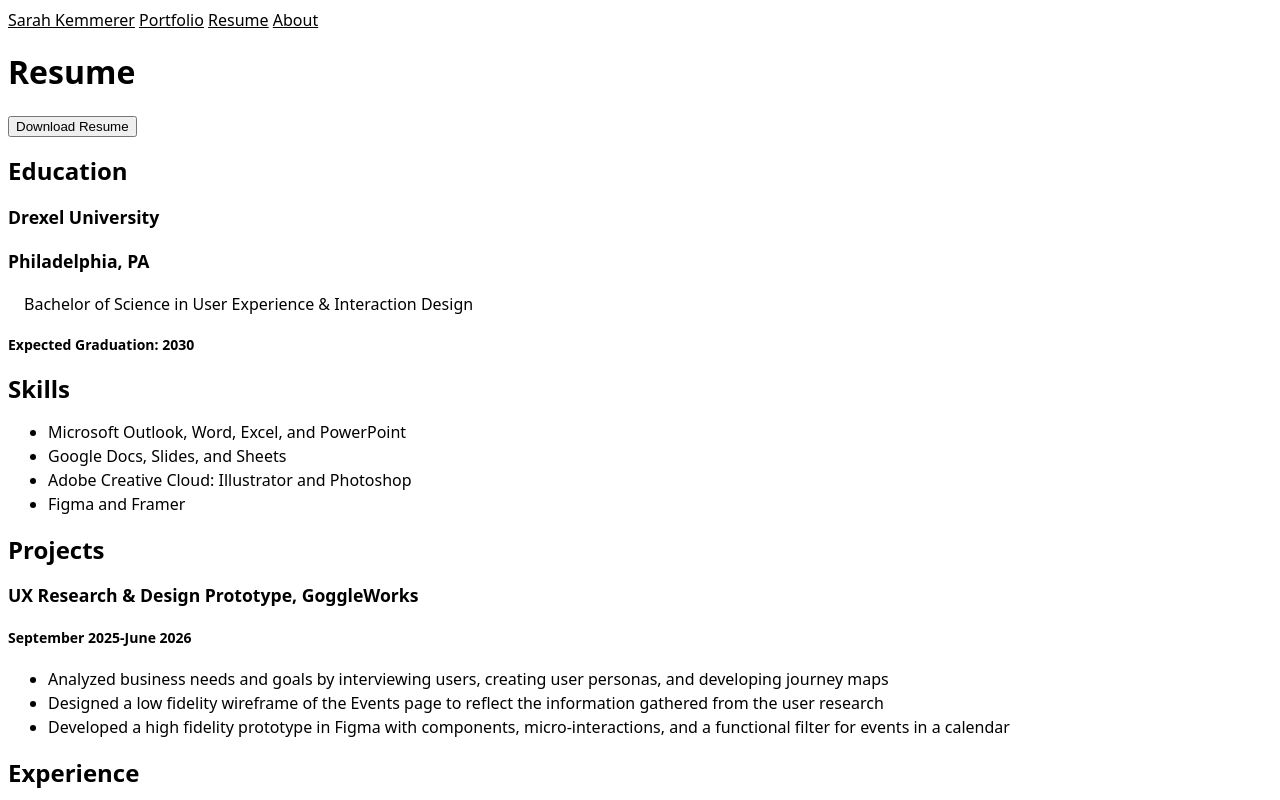
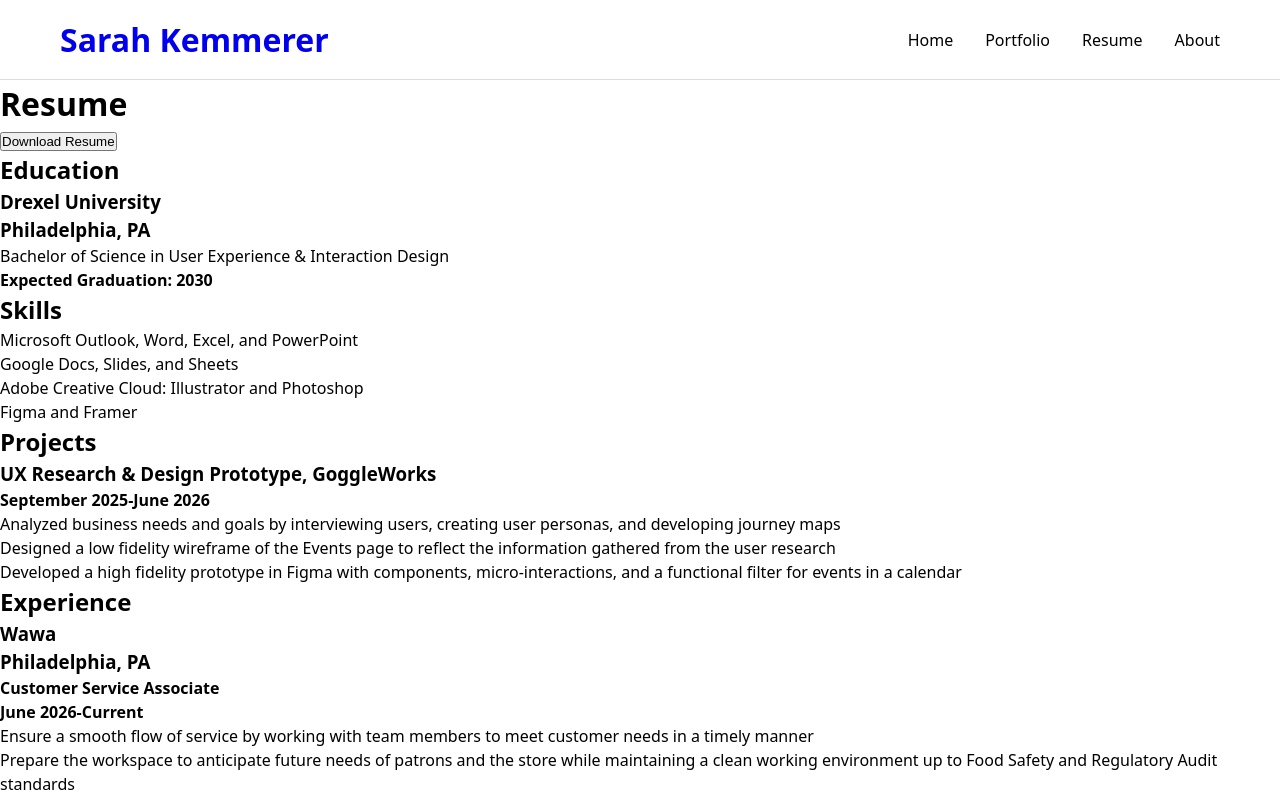
Before and after one commit to sarahkemm/uxid231-sak437, a plain HTML site: page resume.html in a window 1280 px wide. Shown: the top 800 px of the page. Drawn offline with Linux system fonts and the light colour scheme.

Commit message:
add menu/navigation

```diff
--- a/resume.html
+++ b/resume.html
@@ -7,13 +7,28 @@
     <link rel="stylesheet" href="styles.css">
 </head>
 <body>
-    <header>
-    <nav aria-label="Primary">
-        <a href="index.html">Sarah Kemmerer</a>
-        <a href="portfolio.html">Portfolio</a>
-        <a href="resume.html">Resume</a>
-        <a href="about.html">About</a>
-    </nav>
+    <input type="checkbox" id="toggle-menu"/>
+
+    <header class="header">
+        <div class="header-inner">
+
+            <h1><a href="index.html">Sarah Kemmerer</a></h1>
+
+            <label class="hamburger" for="toggle-menu">
+                <span class="hamburger-bar"></span>
+                <span class="hamburger-bar"></span>
+                <span class="hamburger-bar"></span>
+            </label>
+
+            <ul class="nav">
+                <li><a href="index.html">Home</a></li>
+                <li><a href="portfolio.html">Portfolio</a></li>
+                <li><a href="resume.html">Resume</a></li>
+                <li><a href="about.html">About</a></li>
+            </ul>
+
+        </div>
+
     </header>
 
     <main>
--- a/styles.css
+++ b/styles.css
@@ -9,129 +9,128 @@
     --font-size-h2: 1.5rem;
     --space-base: 1rem;
 }
+
 *{
     box-sizing: border-box;
+    margin: 0;
+    padding: 0;
 }
 
-.page {
-    width: 100%;
-    max-width: 60rem;
+
+li {
+    list-style: none;
 }
 
+.header {
+    height: 80px;
+    border-bottom: 1px solid #ddd;
+    display: flex;
+    align-items: center;
+    justify-content: center;
+}
+
+.header-inner {
+    display: flex;
+    align-items: center;
+    justify-content: space-between;
+    width: 100%;
+    padding: 0 20px;
+    max-width: 1200px;
+}
+
+#toggle-menu {
+    display: none;
+}
+
+.hamburger {
+    width: 24px;
+    display: block;
+    curser: pointer;
+}
+
+.hamburger-bar {
+    width: 100%;
+    display: block;
+    height: 2px;
+    border-radius: 2px;
+    background: #111;
+}
+
+.hamburger-bar + .hamburger-bar {
+    margin-top: 4px;
+}
+
+.nav {
+   display: block;
+   position: absolute;
+   background: white;
+   top: 80px;
+   left: -9999px;
+   opacity: 0;
+   width: 100%;
+   transition: left 0s 0.2s, opacity 0.2s;
+}
+
+#toggle-menu:checked ~ .header .nav {
+    opacity: 1;
+    left: 0;
+    transition: left 0s, opacity 0.2s;
+}
+
+.nav li {
+   border-bottom: 1px solid #ddd;
+}
+
+.nav a {
+    /* nav links look the same as body links? */
+    color: black;
+    transition: 0.2s;
+    display: block;
+    padding: 20px;
+}
+
+.nav a:hover {
+    /* hover state response from mouse for nav links */
+    color: red;
+}
+
+@media (min-width: 800px) {
+    .hamburger {
+        display: none;
+    }
+
+    .nav {
+        display: inline-flex;
+        align-items: center;
+        gap: 32px;
+        position: static;
+        width: auto;
+        opacity: 1;
+    }
+
+    .nav li {
+        border: none;
+    }
+
+    .nav a {
+        padding: 0;
+    }
+}
 
 /* Type selectors - defaults for common elements */
 body {
     /* body selector for the whole page */
     background-color: var(--color-background);
     /* base text for the whole site */
-    font-family:
-        system-ui,
-        -apple-system,
-        BlinkMacSystemFont,
-        "Inter",
-        Roboto,
-        sans-serif;
+    font-family: system-ui, -apple-system, BlinkMacSystemFont, 'Segoe UI', Roboto, Oxygen, Ubuntu, Cantarell, 'Open Sans', 'Helvetica Neue', sans-serif;
     font-size: var(--font-size-medium);
     line-height: 1.5;
 }
 
-h1 {
-    /* all heading the same */
-    color: var(--color-text);
-    font-size: var(--font-size-h1);
-    font-variation: 'wght' 750, 'wdth' 100;
-    line-height: 1.2;
+a {
+    text-decoration: none;
 }
 
-h2 {
-   /* shared heading style */
-   color: var(--color-text);
-   font-size: var(--font-size-h2);
-   line-height: 1.2;
-   margin-bottom: calc(var(--space-base) / 2);
+a:visited {
+    color: black;
 }
-
-h3 {
-    color: var(--color-text);
-    font-size: var(--font-size-bodylarge);
-    line-height: 1.5;
-}
-
-h4 {
-    color: var(--color-text);
-    font-size: var(--font-size-small);
-    line-height: 1.5;
-}
-
-h5 {
- color: var(--color-text);
-}
-
-a {
-    /* default link style */
-    color: var(--color-text);
-}
-
-p {
-    /* all paragraphs the same style */
-    color: var(--color-text);
-    line-height: 1.5;
-    margin: var(--space-base);
-}
-
-.large {
-    font-size: var(--font-size-bodylarge);
-}
-
-/* 2. Combinators */
-nav a {
-    /* nav links look the same as body links? */
-    color: var(--color-text);
-}
-
-footer p {
-    /* footer text is smaller than body text */
-    color: var(--color-text);
-}
-
-/* 3. Class selectors */
-.project-card {
-    /* card surface for project previews */
-}
-
-.button {
-   /* link styled as button */
-
-}
-
-.card {
-    width: 100%;
-    height: auto;
-    padding: 1rem;
-}
-
-/* 4. Combinators involving classes */
-.project-card h3 {
-    /* project title inside a card */
-}
-
-nav a.current {
-    /* marks the page you are currently on */
-}
-
-/* 5. ID selector */
-
-#hero {
-    /* large intro block on the home page only */
-}
-
-/* 6. Interactive states */
-nav a:hover {
-    /* hover state response from mouse for nav links */
-    color: var(--color-hover);
-}
-
-nav a:focus-visible {
-    /* focus indicator for keyboard users */
-    color: var(--color-hover);
-}
```
Also changed, not shown: about.html (+22 -7 lines), charcoaldrawing.html (+22 -7 lines), designformedia.html (+22 -7 lines), index.html (+22 -8 lines), introdrawing.html (+22 -7 lines), portfolio.html (+22 -7 lines), uxwork.html (+22 -7 lines), images/menuempty.svg (added), images/menufilledin.svg (added), 1 other file.
